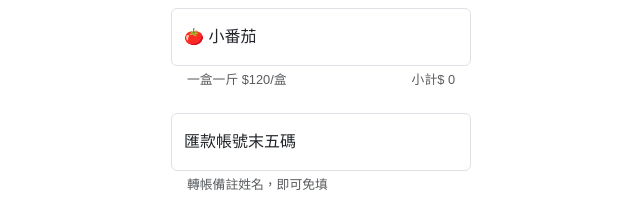
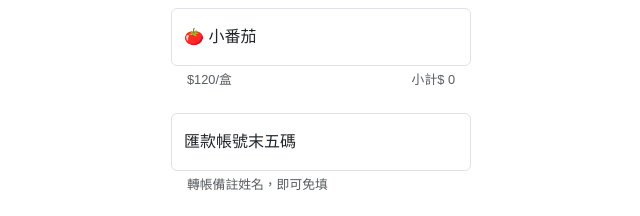
Before and after one commit to Ping-Hsuan-Yu/Citrus-reticulata-Blanco, a plain HTML site: page index.html in a window 1280 px wide. Shown: the part 354-570 px from the top of the page, 319-959 px from the left. Drawn offline with nearby package versions, Linux system fonts and the light colour scheme.

Commit message:
更新數量

```diff
--- a/index.html
+++ b/index.html
@@ -155,7 +155,7 @@
                 <label for="tomato">🍅 小番茄</label>
                 <div class="form-text px-3">
                     <div class="d-flex justify-content-between">
-                        <div>一盒一斤 $120/盒</div>
+                        <div>$120/盒</div>
                         <div><span>小計$ </span><span id="tomato-total">0</span></div>
                     </div>
                 </div>
```
